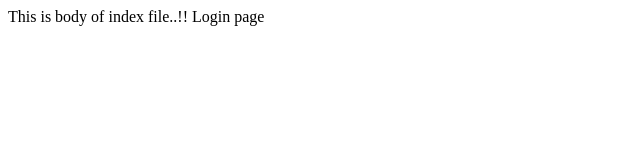
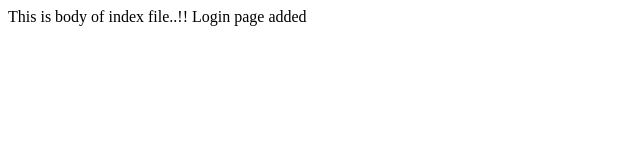
Before and after one commit to patilvivek261/project3, a plain HTML site: page index.html in a window 1280 px wide. Shown: the full height of the page, 0-640 px from the left. Drawn offline with Linux system fonts and the light colour scheme.

Commit message:
'index.htmlModified'

```diff
--- a/index.html
+++ b/index.html
@@ -5,7 +5,7 @@
 
 <body>
 	This is body of index file..!!
-	Login page
+	Login page added
 </body>
 
 </html>
```
